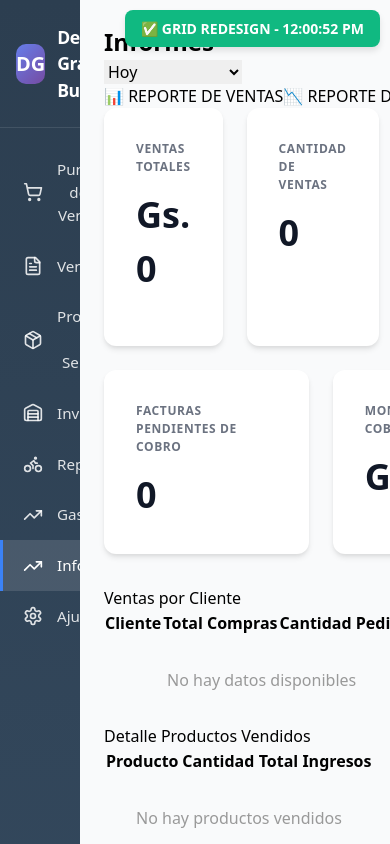
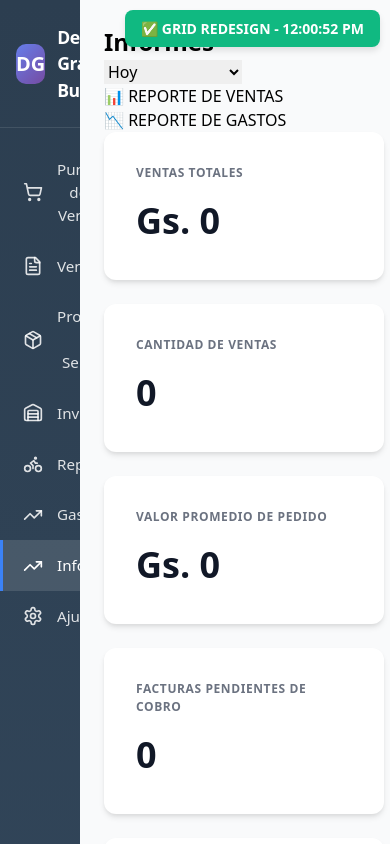
Before and after one commit to pedrocortti-cmd/sg-19d2f05f-f37b-44a8-8c08-37609d3831df-1771622501, a Next.js app: page / in a window 390 px wide. Both pictures are taken after a click on the button "Informes". Built offline with nearby package versions, Linux system fonts and the light colour scheme.

Commit message:
fix(reports): Improve metric cards layout responsiveness with flexbox

```diff
--- a/src/components/pos/Reports.tsx
+++ b/src/components/pos/Reports.tsx
@@ -322,16 +322,18 @@ export function Reports({ sales, products }: ReportsProps) {
         </button>
       </div>
 
-      {/* GRID DE MÉTRICAS PRINCIPALES - SIMPLE Y DIRECTO */}
+      {/* GRID DE MÉTRICAS PRINCIPALES - FLEXBOX */}
       <div style={{
-        display: 'grid',
-        gridTemplateColumns: 'repeat(3, 1fr)',
+        display: 'flex',
+        flexWrap: 'wrap',
         gap: '1.5rem',
         marginBottom: '1.5rem',
         width: '100%'
       }}>
         {/* Tarjeta 1: Ventas Totales */}
         <div style={{
+          flex: '1 1 calc(33.33% - 1rem)',
+          minWidth: '280px',
           backgroundColor: 'white',
           borderRadius: '0.75rem',
           padding: '2rem',
@@ -358,6 +360,8 @@ export function Reports({ sales, products }: ReportsProps) {
 
         {/* Tarjeta 2: Cantidad de Ventas */}
         <div style={{
+          flex: '1 1 calc(33.33% - 1rem)',
+          minWidth: '280px',
           backgroundColor: 'white',
           borderRadius: '0.75rem',
           padding: '2rem',
@@ -384,6 +388,8 @@ export function Reports({ sales, products }: ReportsProps) {
 
         {/* Tarjeta 3: Valor Promedio de Pedido */}
         <div style={{
+          flex: '1 1 calc(33.33% - 1rem)',
+          minWidth: '280px',
           backgroundColor: 'white',
           borderRadius: '0.75rem',
           padding: '2rem',
@@ -411,14 +417,16 @@ export function Reports({ sales, products }: ReportsProps) {
 
       {/* SEGUNDA FILA DE MÉTRICAS - 2 COLUMNAS */}
       <div style={{
-        display: 'grid',
-        gridTemplateColumns: 'repeat(2, 1fr)',
+        display: 'flex',
+        flexWrap: 'wrap',
         gap: '1.5rem',
         marginBottom: '2rem',
         width: '100%'
       }}>
         {/* Tarjeta 4: Facturas Pendientes */}
         <div style={{
+          flex: '1 1 calc(50% - 0.75rem)',
+          minWidth: '280px',
           backgroundColor: 'white',
           borderRadius: '0.75rem',
           padding: '2rem',
@@ -445,6 +453,8 @@ export function Reports({ sales, products }: ReportsProps) {
 
         {/* Tarjeta 5: Monto Total a Cobrar */}
         <div style={{
+          flex: '1 1 calc(50% - 0.75rem)',
+          minWidth: '280px',
           backgroundColor: 'white',
           borderRadius: '0.75rem',
           padding: '2rem',
```
Also changed, not shown: 1 other file (tests, documents, lock files or other folders).
